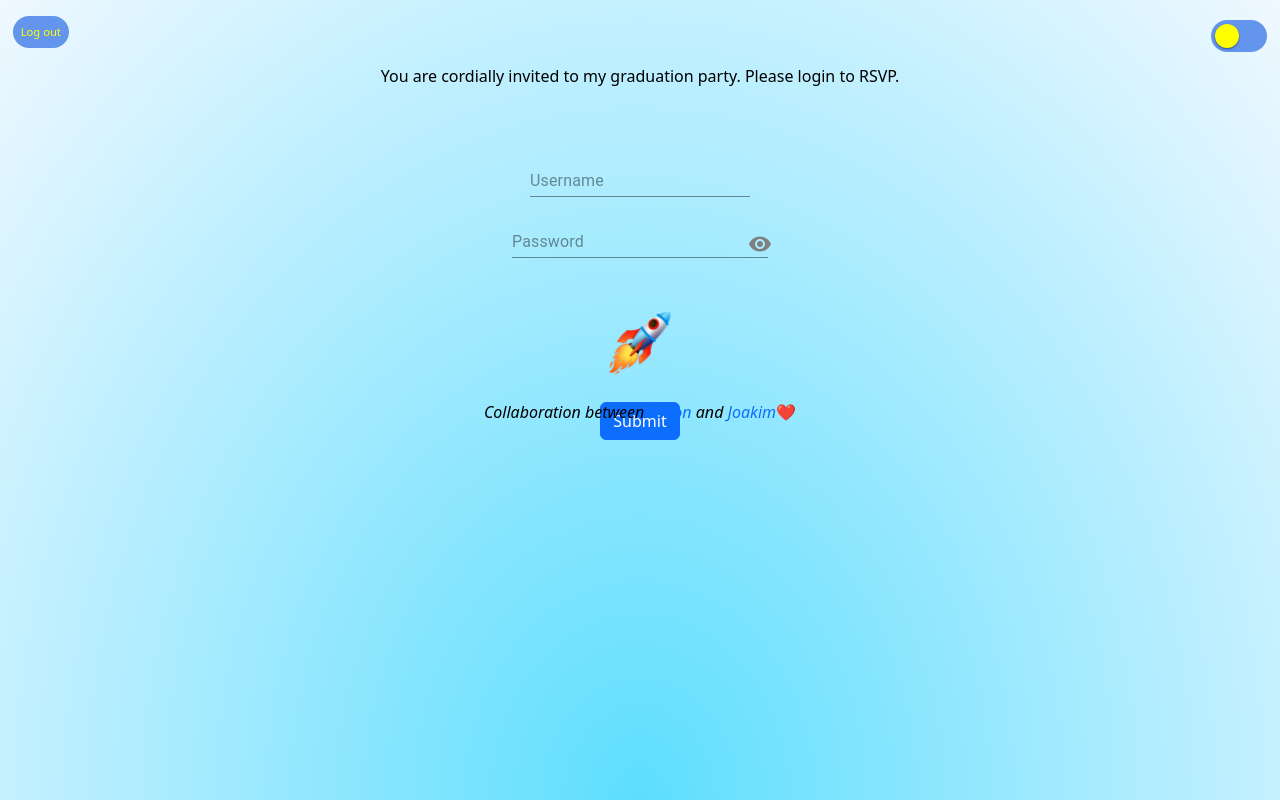
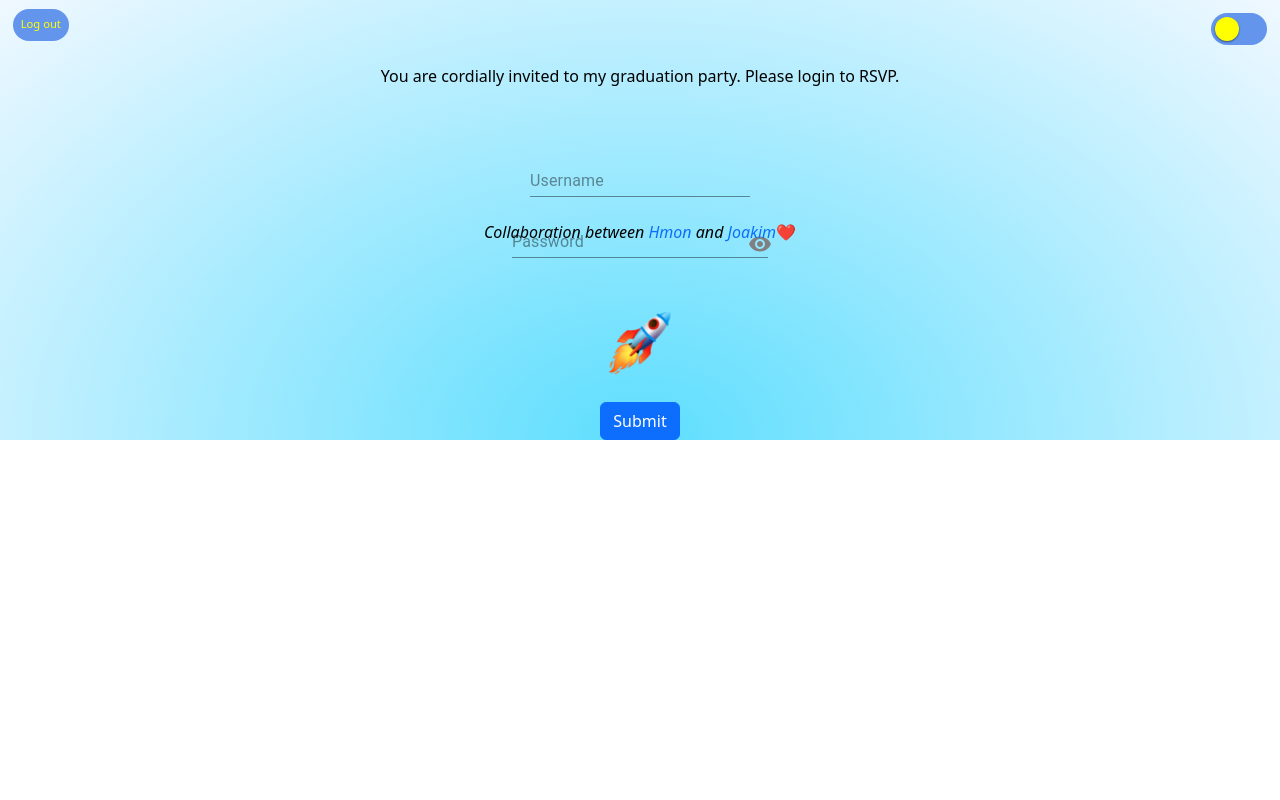
Before and after one commit to HmonWutt/Graduation-website, a React (Create React App) app in the folder frontend/: page / in a window 1280 px wide. Built offline with nearby package versions, Linux system fonts and the light colour scheme; no server answers.

Commit message:
moved css for .App to index.css

```diff
--- a/frontend/src/App.css
+++ b/frontend/src/App.css
@@ -1,7 +1,4 @@
 .App {
-  text-align: center;
-  top: 5%;
-  height: 100vh;
 }
 
 .App-logo {
```
